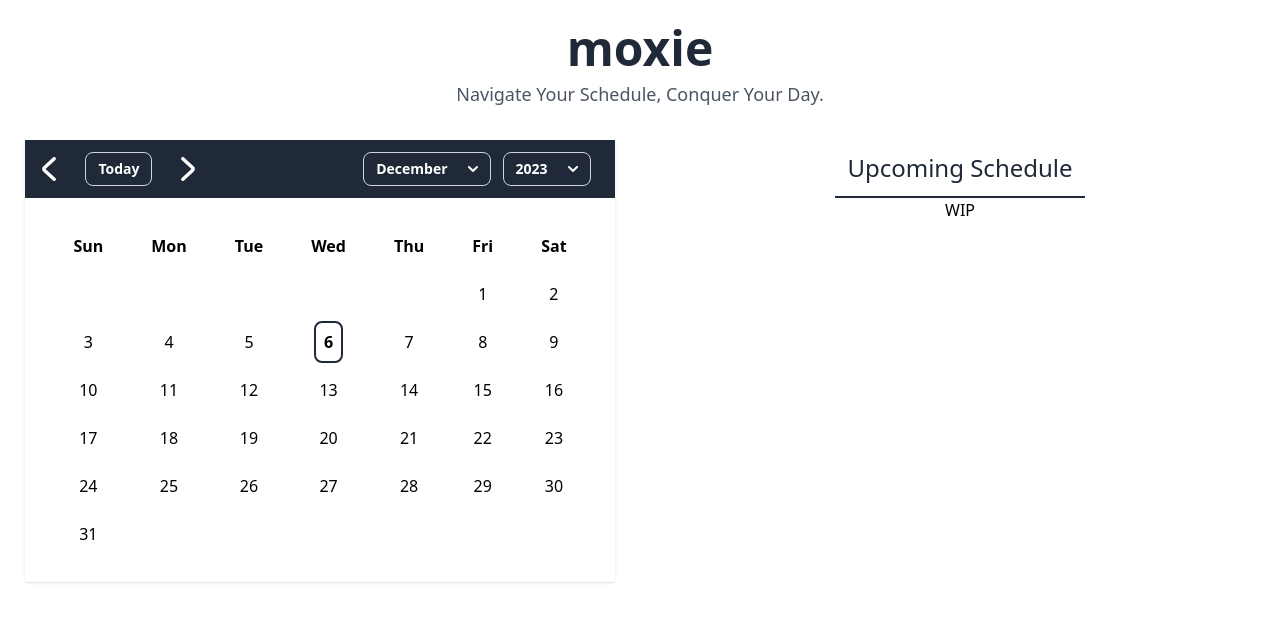
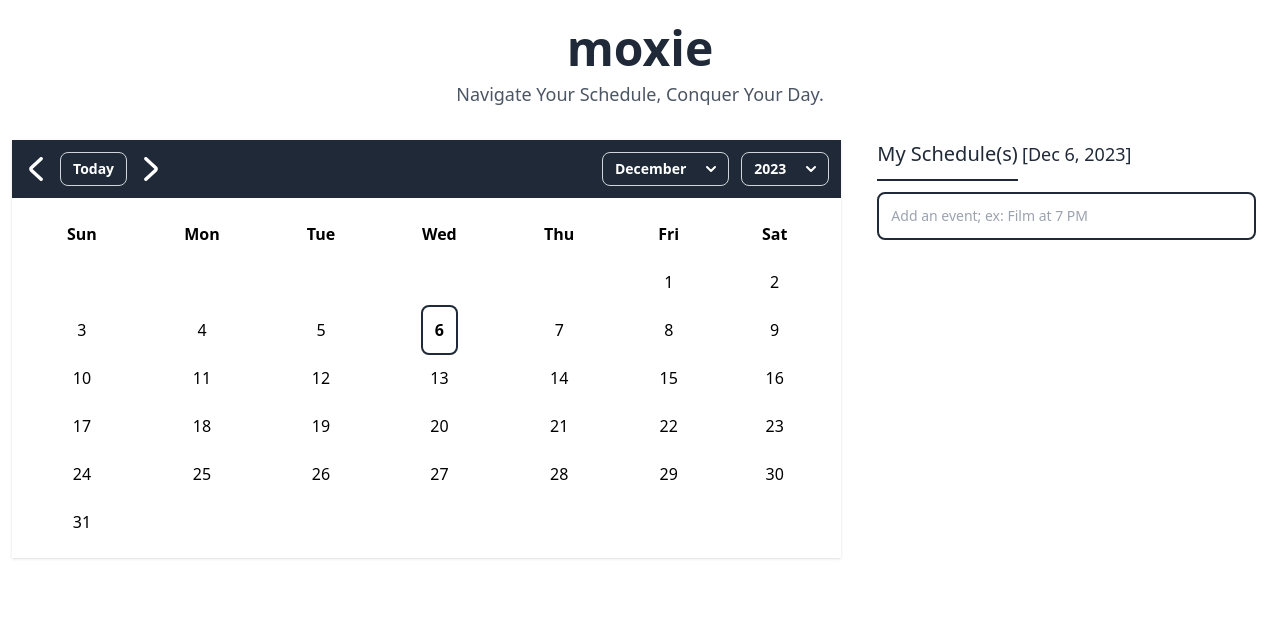
Before and after one commit to juashyam/moxie, a website built with Vite: page index.html in a window 1280 px wide. Built offline with nearby package versions, Linux system fonts and the light colour scheme.

Commit message:
Add schedules for a given date

```diff
--- a/index.html
+++ b/index.html
@@ -11,21 +11,17 @@
   <body class="bg-white">
     <header class="w-full container mx-auto">
       <div class="flex flex-col items-center py-6">
-        <a class="font-bold text-gray-800 hover:text-gray-700 text-5xl" href="#">
-          <span>moxie</span>
-        </a>
-        <p class="text-lg text-gray-600 py-2">
-          <span>Navigate Your Schedule, Conquer Your Day.</span>
-        </p>
+        <a class="font-bold text-gray-800 hover:text-gray-700 text-5xl" href="#"><span>moxie</span></a>
+        <p class="text-lg text-gray-600 py-2"><span>Navigate Your Schedule, Conquer Your Day.</span></p>
       </div>
     </header>
     <div class="container mx-auto flex flex-wrap pb-6">
-      <section class="w-full flex flex-col items-center px-3 md:w-2/4" x-data="calendar">
+      <section class="calendar-container px-3 w-2/3" x-data="calendar">
         <div class="flex flex-col">
-          <nav class="w-full py-3 bg-gray-800 shadow">
+          <nav class="w-full p-3 bg-gray-800 shadow">
             <div class="w-full container mx-auto flex flex-wrap items-center justify-between">
               <ul class="flex items-center justify-between font-bold text-sm text-white uppercase no-underline">
-                <li class="px-3 cursor-pointer" x-on:click="gotoPrevMonth()">
+                <li class="cursor-pointer" x-on:click="gotoPrevMonth()">
                   <svg class="w-6 h-6 text-white" aria-hidden="true" xmlns="http://www.w3.org/2000/svg" fill="none" viewBox="0 0 8 14">
                     <path stroke="currentColor" stroke-linecap="round" stroke-linejoin="round" stroke-width="2" d="M7 1 1.3 6.326a.91.91 0 0 0 0 1.348L7 13"></path>
                   </svg>
@@ -33,13 +29,13 @@
                 <li class="px-3 cursor-pointer">
                   <button x-on:click="gotoTodayMonth()" type="button" class="bg-gray-800 border border-gray-300 focus:outline-none hover:bg-gray-200 hover:text-gray-800 rounded-lg px-3 py-1.5">Today</button>
                 </li>
-                <li class="px-3 cursor-pointer" x-on:click="gotoNextMonth()">
+                <li class="cursor-pointer" x-on:click="gotoNextMonth()">
                   <svg class="w-6 h-6 text-white" aria-hidden="true" xmlns="http://www.w3.org/2000/svg" fill="none" viewBox="0 0 8 14">
                     <path stroke="currentColor" stroke-linecap="round" stroke-linejoin="round" stroke-width="2" d="m1 13 5.7-5.326a.909.909 0 0 0 0-1.348L1 1"></path>
                   </svg>
                 </li>
               </ul>
-              <div class="flex items-center no-underline text-white pr-6 text-2xl cursor-default font-bold">
+              <div class="flex items-center no-underline text-white text-2xl cursor-default font-bold">
                 <div class="month-dropdown relative text-sm" x-data="{show: false}" @click.away="show = false">
                   <button type="button" x-on:click="show = !show" class="flex items-center gap-2 bg-gray-800 border border-gray-300 hover:bg-gray-200 hover:text-gray-800 px-3 py-1.5 rounded-lg">
                     <span x-text="currentMonthFullName()"></span>
@@ -69,7 +65,7 @@
               </div>
             </div>
           </nav>
-          <div class="bg-white flex flex-col justify-start p-6 shadow">
+          <div class="bg-white flex flex-col justify-start p-3 shadow">
             <table class="table-auto text-md text-left rtl:text-right">
               <thead>
                 <tr>
@@ -83,9 +79,23 @@
           </div>
         </div>
       </section>
-      <section class="w-full flex flex-col items-center px-3 md:w-2/4" x-data="schedule">
-        <p class="text-gray-800 text-2xl border-solid border-b-2 border-gray-800 p-3"><span x-text="title"></span></p>
-        <p x-text="$globals().schedules"></p>
+      <section class="schedule-container px-3 w-1/3" x-data="schedule">
+        <div class="flex flex-col">
+          <nav class="w-full pb-3">
+            <div class="w-full mx-auto flex flex-wrap items-center justify-between">
+              <div class="px-3 cursor-pointer">
+                <span class="text-gray-800 text-xl border-solid border-b-2 border-gray-800 py-3" x-text="title"></span>
+                <span class="text-gray-800 text-lg py-3" x-text="titleCurrentDate()"></span>
+              </div>
+            </div>
+          </nav>
+          <div>
+            <div class="p-3">
+              <input type="text" class="border-2 border-gray-800 text-gray-800 text-sm p-3 rounded-lg w-full" placeholder="Add an event; ex: Film at 7 PM" @keyup.enter="addSchedule($event.target.value); $event.target.value='';" />
+            </div>
+            <ul id="schedules" x-html="renderSchedules()" ></ul>
+          </div>
+        </div>
       </section>
     </div>
     <script type="module" src="/main.js"></script>
--- a/main.js
+++ b/main.js
@@ -1,8 +1,6 @@
 import './style.css'
 
 import Alpine from "alpinejs";
-import persist from '@alpinejs/persist'
-
 import App from "./src/build/js/App";
 import * as CalendarComponent from "./src/build/js/components/CalendarComponent";
 import * as ScheduleComponent from "./src/build/js/components/ScheduleComponent";
@@ -17,7 +15,7 @@ App.mount(Alpine)
     RangeComponent,
     GlobalStorageComponent
   ])
-  .usePlugins([persist])
+  .usePlugins([])
   .register([
     CalendarComponent,
     ScheduleComponent
--- a/package.json
+++ b/package.json
@@ -15,7 +15,7 @@
     "vite": "^5.0.0"
   },
   "dependencies": {
-    "@alpinejs/persist": "^3.13.3",
-    "alpinejs": "^3.13.3"
+    "alpinejs": "^3.13.3",
+    "lodash": "^4.17.21"
   }
 }
--- a/style.css
+++ b/style.css
@@ -2,9 +2,14 @@
 @tailwind components;
 @tailwind utilities;
 
+.has-schedules {
+    --tw-bg-opacity: 1;
+    background: linear-gradient(-135deg,rgb(31 41 55 / var(--tw-bg-opacity)) 10px,#FFF 0);
+    cursor: pointer;
+}
+
 .active {
-    --tw-text-opacity: 1;
-    color: rgb(31 41 55 / var(--tw-text-opacity));
-    --tw-bg-opacity: 1;
-    background-color: rgb(229 231 235 / var(--tw-bg-opacity));
+    font-weight: 700;
+    border-width: 2px;
+    border-color: rgb(31 41 55);
 }
```
Also changed, not shown: src/build/js/components/CalendarComponent.js, src/build/js/components/ScheduleComponent.js, 1 other file.
